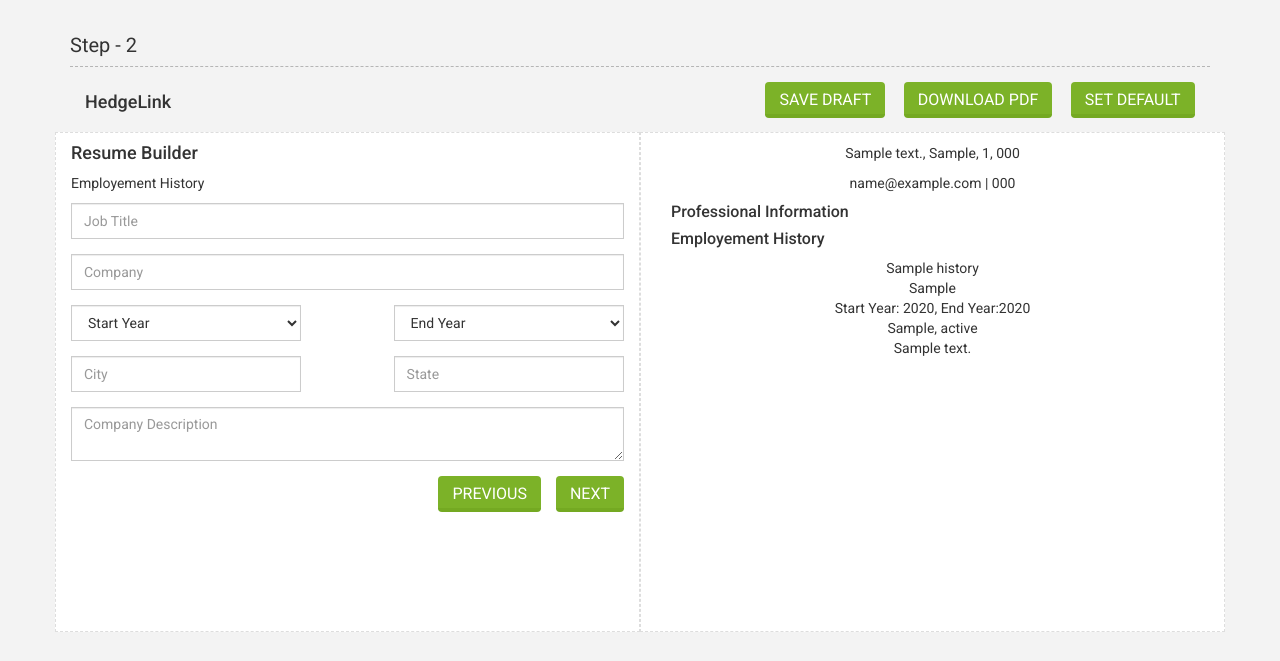
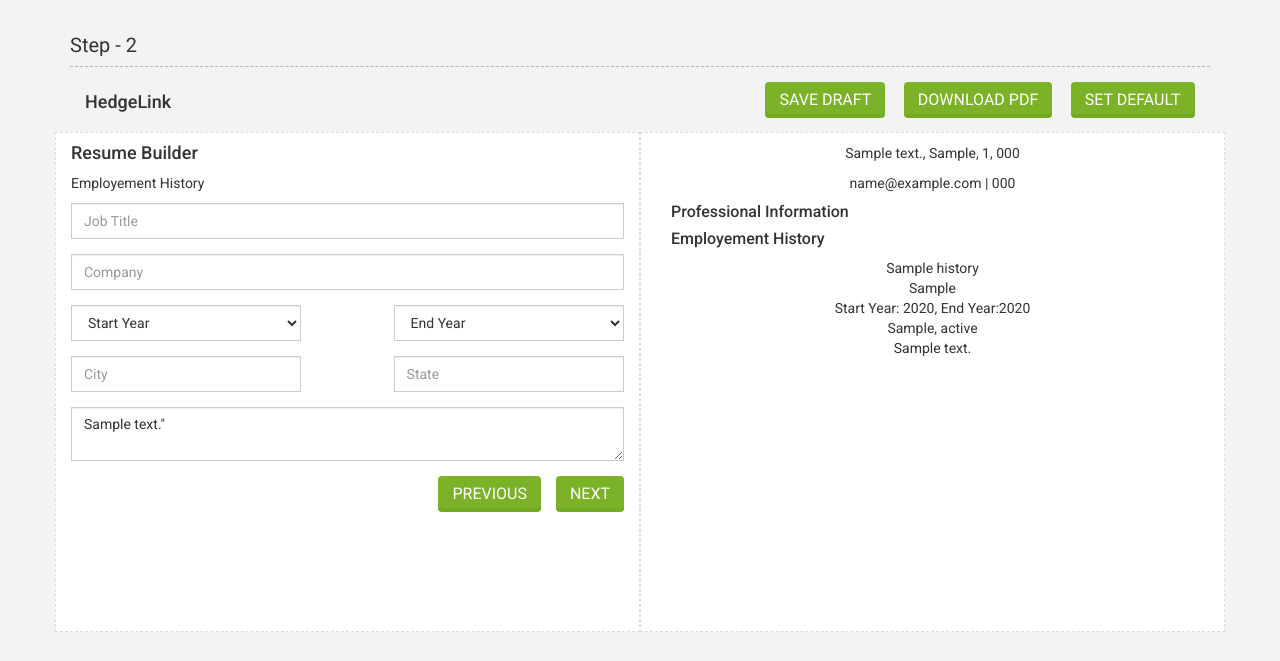
Before and after one commit to RaviRajpurohit/CodeIgniter, a CodeIgniter app: page /ci/index.php/build_resume/step_5 in a window 1280 px wide. Shown: the part 91-752 px from the top of the page. Run offline with CodeIgniter, Linux system fonts and the light colour scheme; the visitor is signed in with stand-in values (Sample User, id 1); tables that the repository leaves empty or names only in its code hold one stand-in row (values such as "Sample post"); data that the repository does not hold is empty.

Commit message:
Update build_resume_5.php

```diff
--- a/application/views/jobseeker/build_resume_5.php
+++ b/application/views/jobseeker/build_resume_5.php
@@ -31,10 +31,10 @@ defined('BASEPATH') OR exit('No direct script access allowed');
 		<h4>Resume Builder</h4>
 		<p>Employement History</p>
 		<div class="form-group">
-			<input type="text" class="form-control" placeholder="Job Title" name="job_title">
+			<input type="text" class="form-control" placeholder="Job Title" name="job_title" view="<?= $employement_history[0]['job_title'];?>">
 		</div>
 		<div class="form-group">
-			<input type="text" class="form-control" placeholder="Company" name="company">
+			<input type="text" class="form-control" placeholder="Company" name="company" view="<?= $employement_history[0]['company'];?>">
 		</div>
 		<div class="form-group col-lg-5 col-xs-12 no-padding">
 			<select class="form-control" name="start_year">
@@ -51,13 +51,13 @@ defined('BASEPATH') OR exit('No direct script access allowed');
 			</select>
 		</div>
 		<div class="form-group col-lg-5 col-xs-12 no-padding">
-			<input type="text" class="form-control" placeholder="City" name="city">
+			<input type="text" class="form-control" placeholder="City" name="city"  view="<?= $employement_history[0]['city'];?>">
 		</div>
 		<div class="form-group col-lg-5 col-xs-12 no-padding pull-right">
-			<input type="text" class="form-control" placeholder="State" name="state">
+			<input type="text" class="form-control" placeholder="State" name="state" view="<?= $employement_history[0]['state'];?>">
 		</div>
 		<div class="form-group">
-			<textarea class="form-control" placeholder="Company Description" name="company_description"></textarea>
+			<textarea class="form-control" placeholder="Company Description" name="company_description"><?= $employement_history[0]['company_description'];?>"</textarea>
 		</div>
 	</form>
 		<div class="clearfix"></div>
@@ -83,7 +83,7 @@ defined('BASEPATH') OR exit('No direct script access allowed');
 
 			<h6 class="custom-title">Employement History</h6>
 			<p class="text-center">
-			<?php if($employement_history[0]['job_title']!=''){ echo @$employement_history[0]['job_title'].'<br />'.$employement_history[0]['company'].'<br />Start Year: '.$employement_history[0]['start_year'].', End Year:'.$employement_history[0]['end_year'].'<br />'.$employement_history[0]['city'].', '.$employement_history[0]['state'].'<br />'.$employement_history[0]['company_description']; }?></p>
+			<?php if($employement_history[0]['job_title']!=''){ echo $employement_history[0]['job_title'].'<br />'.$employement_history[0]['company'].'<br />Start Year: '.$employement_history[0]['start_year'].', End Year:'.$employement_history[0]['end_year'].'<br />'.$employement_history[0]['city'].', '.$employement_history[0]['state'].'<br />'.$employement_history[0]['company_description']; }?></p>
 		</div>
 	</div>
 </div>
```
